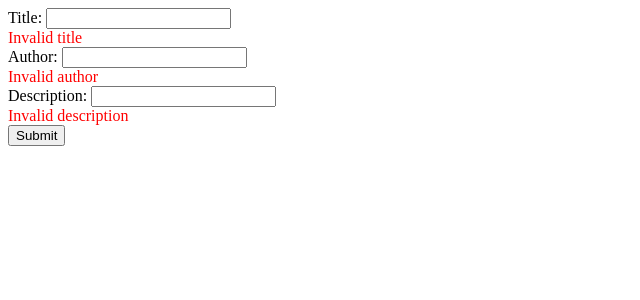
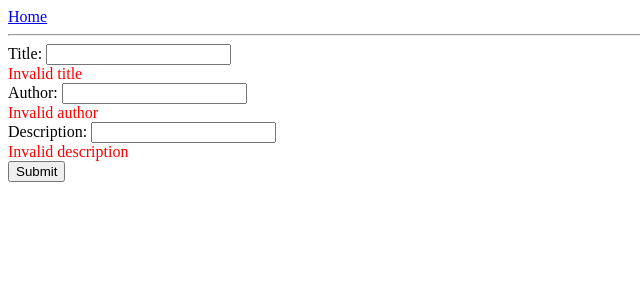
Before and after one commit to phanvietdung2101/test-module-5, an Angular app: page /create-book in a window 1280 px wide. Shown: the top 300 px of the page, without its empty margins (0-640 px from the left). Built offline with nearby package versions, Linux system fonts and the light colour scheme.

Commit message:
add home navigate on top

```diff
--- a/src/app/book-list/book-list.component.html
+++ b/src/app/book-list/book-list.component.html
@@ -1,3 +1,5 @@
+<a routerLink="/create-book">Create new book</a>
+<hr>
 <table border="1">
     <tr>
         <th>#</th>
--- a/src/app/create-book/create-book.component.html
+++ b/src/app/create-book/create-book.component.html
@@ -1,3 +1,5 @@
+<a routerLink="/">Home</a>
+<hr>
 <form [formGroup]="bookForm" (ngSubmit)="onSubmit()">
     <div>
         <label>Title: </label>
--- a/src/app/create-book/create-book.component.ts
+++ b/src/app/create-book/create-book.component.ts
@@ -2,6 +2,7 @@ import { IBook } from './../model/book';
 import { BookService } from './../book.service';
 import { Component, OnInit } from '@angular/core';
 import { FormGroup, FormBuilder, Validators } from '@angular/forms';
+import { Router } from '@angular/router';
 
 @Component({
   selector: 'app-create-book',
@@ -10,7 +11,7 @@ import { FormGroup, FormBuilder, Validators } from '@angular/forms';
 })
 export class CreateBookComponent implements OnInit {
   bookForm : FormGroup
-  constructor(private bookService: BookService, private fb: FormBuilder) { }
+  constructor(private bookService: BookService, private fb: FormBuilder, private router: Router) { }
 
   ngOnInit(): void {
     this.bookForm = this.fb.group({
@@ -27,6 +28,7 @@ export class CreateBookComponent implements OnInit {
       this.bookService.createBook(book).subscribe(
         data => {
           this.bookForm.reset;
+          this.router.navigate(['/'])
         },
         err => {
           alert(err)
--- a/src/app/delete-book/delete-book.component.ts
+++ b/src/app/delete-book/delete-book.component.ts
@@ -3,6 +3,7 @@ import { Component, OnInit } from '@angular/core';
 import { BookService } from '../book.service';
 import { FormBuilder } from '@angular/forms';
 import { ActivatedRoute, Router } from '@angular/router';
+import { Route } from '@angular/compiler/src/core';
 
 @Component({
   selector: 'app-delete-book',
@@ -11,8 +12,7 @@ import { ActivatedRoute, Router } from '@angular/router';
 })
 export class DeleteBookComponent implements OnInit {
   book: IBook
-  router: Router
-  constructor(private bookService: BookService,private route: ActivatedRoute) { }
+  constructor(private bookService: BookService,private route: ActivatedRoute,private router: Router) { }
 
   ngOnInit(): void {
     let id:number;
@@ -27,7 +27,7 @@ export class DeleteBookComponent implements OnInit {
   onClick(){
     this.bookService.deleteBook(this.book.id).subscribe(data =>
       {
-        this.router.navigateByUrl("localhost:4200")
+        this.router.navigate(['/'])
       })
   }
 
--- a/src/app/edit-book/edit-book.component.html
+++ b/src/app/edit-book/edit-book.component.html
@@ -1,3 +1,5 @@
+<a routerLink="/">Home</a>
+<hr>
 <form [formGroup]="bookForm" (ngSubmit)="onSubmit()">
   <div>
     <label>Title: </label>
```
